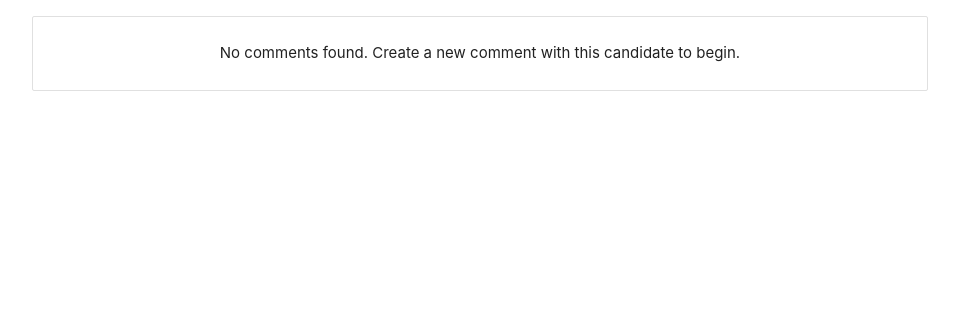
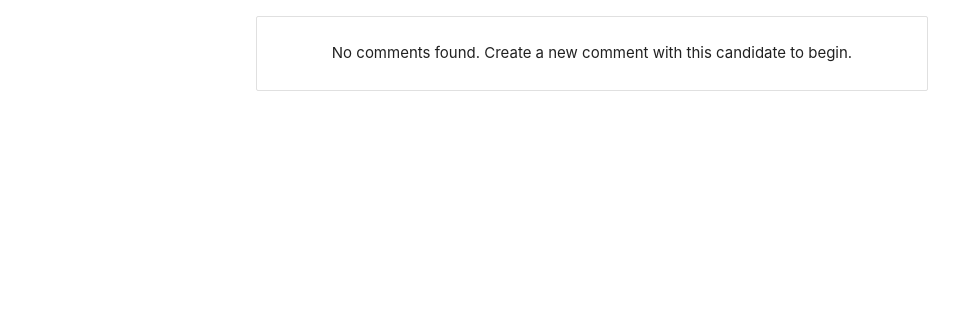
Before and after one commit to joshuanazareth97/cmod, a Django app: template templates/comments/all_comments.html in a window 1280 px wide. Shown: the part 235-566 px from the top of the page, without its empty margins (160-1119 px from the left). Run offline with Django 3.2, Linux system fonts and the light colour scheme; the template is opened without the code that fills it, so the values that code supplies are empty.

Commit message:
Changed offset and column of comments list

```diff
--- a/templates/comments/all_comments.html
+++ b/templates/comments/all_comments.html
@@ -32,12 +32,12 @@
     </h5>
 
     <div class="row">
-      <ul class="collection col s12" id="candidate-list">
+      <ul class="collection col s12 l9 offset-l3" id="comment-list">
         {% include "comments/includes/comment_list.html" %}
       </ul>
     </div>
 
-    <div class="fixed-action-btn js-comment-create-btn" data-url="{% url 'create_comment' %}">
+    <div class="fixed-action-btn js-comment-create-btn" data-url="{% url 'create_comment' candidate.cid %}">
       <a class="btn-floating btn-large red" href="#form-modal">
         <i class="large material-icons">add</i>
       </a>
```
